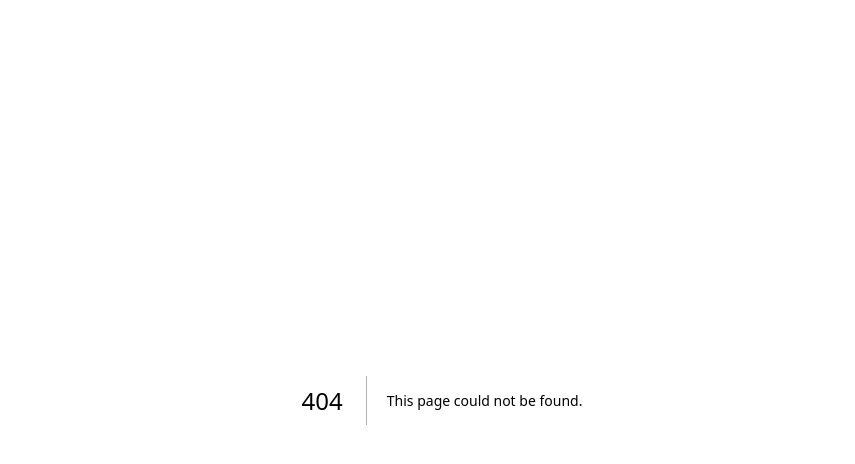
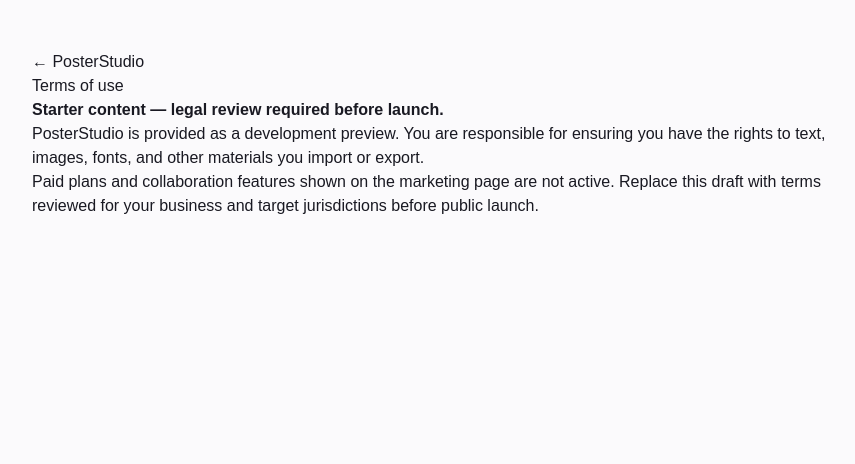
Before and after one commit to UkohEmmanuel1/studio, a Next.js app: page /terms in a window 1280 px wide. Before the commit this address had no page. Shown: the top 464 px of the page, without its empty margins (198-1053 px from the left). Built offline with nearby package versions, Linux system fonts and the light colour scheme.

Commit message:
feat: add PosterStudio app/terms/page.tsx

```diff
--- /dev/null
+++ b/app/terms/page.tsx
@@ -0,0 +1,4 @@
+import Link from "next/link";
+export default function TermsPage() {
+  return <main className="container" style={{padding:"50px 0",maxWidth:820}}><Link href="/">← PosterStudio</Link><h1>Terms of use</h1><p><strong>Starter content — legal review required before launch.</strong></p><p>PosterStudio is provided as a development preview. You are responsible for ensuring you have the rights to text, images, fonts, and other materials you import or export.</p><p>Paid plans and collaboration features shown on the marketing page are not active. Replace this draft with terms reviewed for your business and target jurisdictions before public launch.</p></main>;
+}
```
